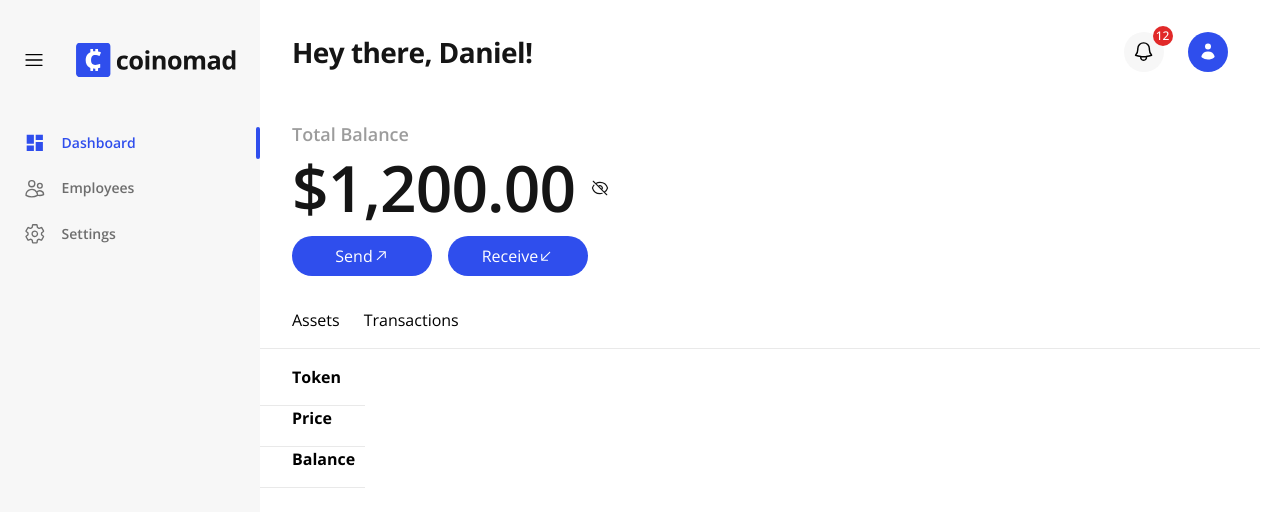
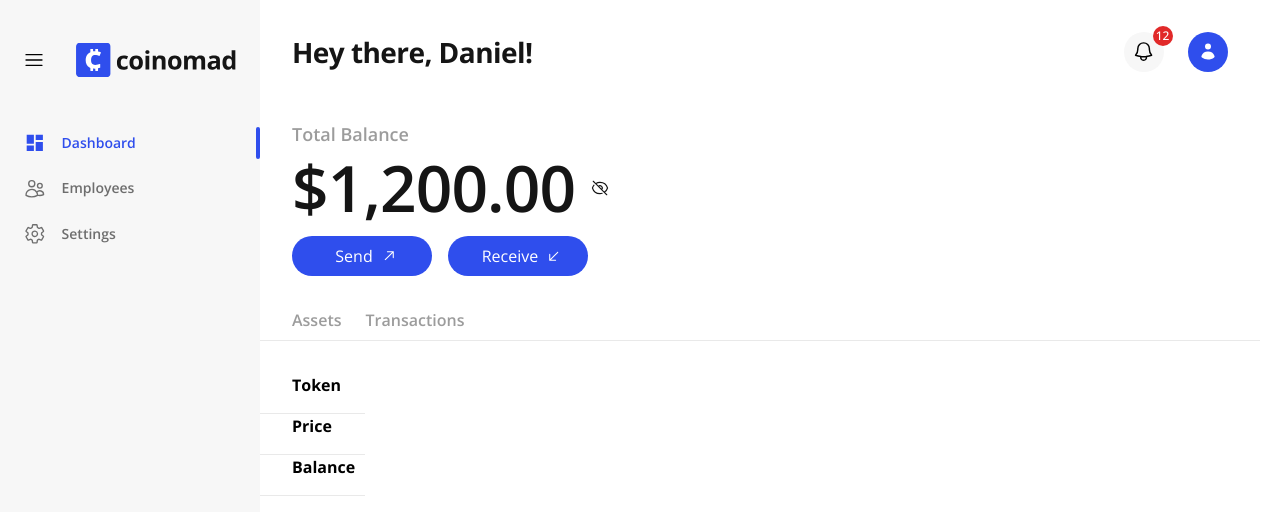
Before and after one commit to pHanToMcaNCoDE/MVP-Frontend, a React (Vite) app: page /dashboard in a window 1280 px wide. Shown: the top 512 px of the page. Built offline with nearby package versions, Linux system fonts and the light colour scheme.

Commit message:
implementing the body of the dashboard

```diff
--- a/src/components/Pages/AdminDashboard/Dashboard/Dashboard.jsx
+++ b/src/components/Pages/AdminDashboard/Dashboard/Dashboard.jsx
@@ -21,17 +21,17 @@ const Dashboard = () => {
 
         <div className='flex justify-center items-start gap-[16px]'>
             <button className='px-2 py-0 w-[140px] h-[40px] bg-[#2F4EED] flex justify-center items-center text-white rounded-[50px]'>
-              Send <RxArrowTopRight />
+              <p className='px-2'>Send</p> <RxArrowTopRight />
             </button>
             <button className='px-2 py-0 w-[140px] h-[40px] bg-[#2F4EED] flex justify-center items-center text-white rounded-[50px]'>
-              Receive <RxArrowBottomLeft />
+              <p className='px-2'>Receive</p> <RxArrowBottomLeft />
             </button>
         </div>
       </div>
-      <div className='py-[16px] px-0 gap-[10px] flex flex-col justify-center items-start self-stretch border-b border-[#E9E9E9]'>
-        <div className='gap-[24px] flex items-start px-[32px] py-0 self-stretch'>
-          <h1>Assets</h1>
-          <h1>Transactions</h1>
+      <div className='py-[16px] px-0 gap-[10px] flex flex-col justify-center items-start self-stretch'>
+        <div className='gap-[24px] flex items-start px-[32px] py-0 self-stretch border-b border-[#E9E9E9]'>
+          <h1 className='text-[#9C9C9C] text-[1rem] font-semibold leading-6 gap-2 pb-2'>Assets</h1>
+          <h1 className='text-[#9C9C9C] text-[1rem] font-semibold leading-6 gap-2 pb-2'>Transactions</h1>
         </div>
       </div>
       <div className='pt-[16px] flex items-start self-stretch w-full'>
```
